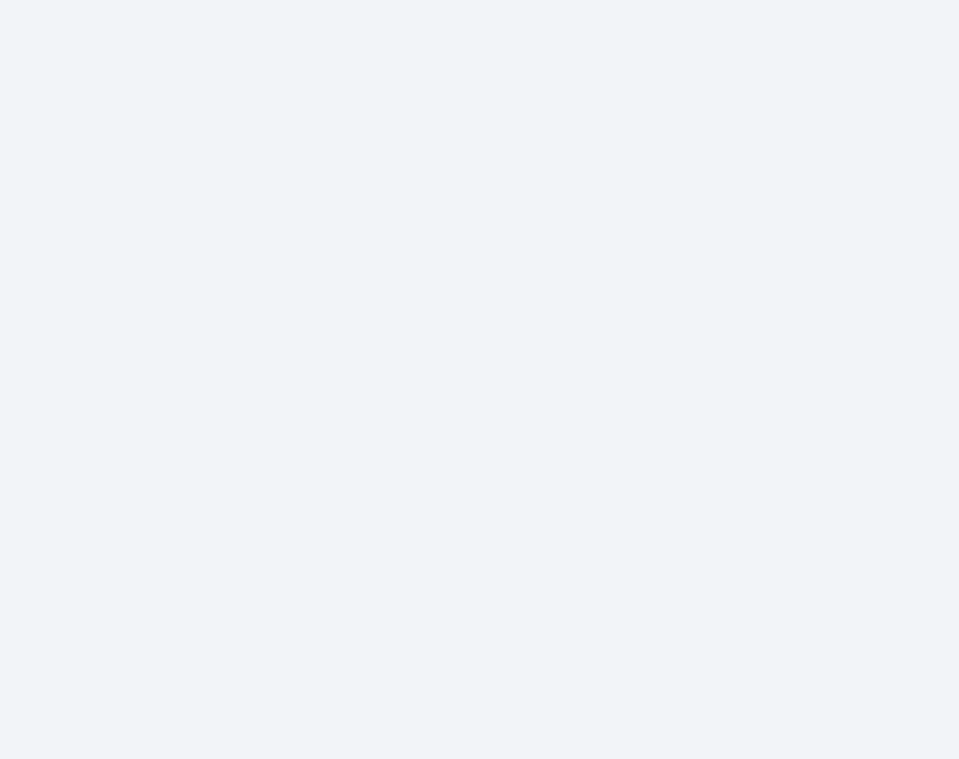
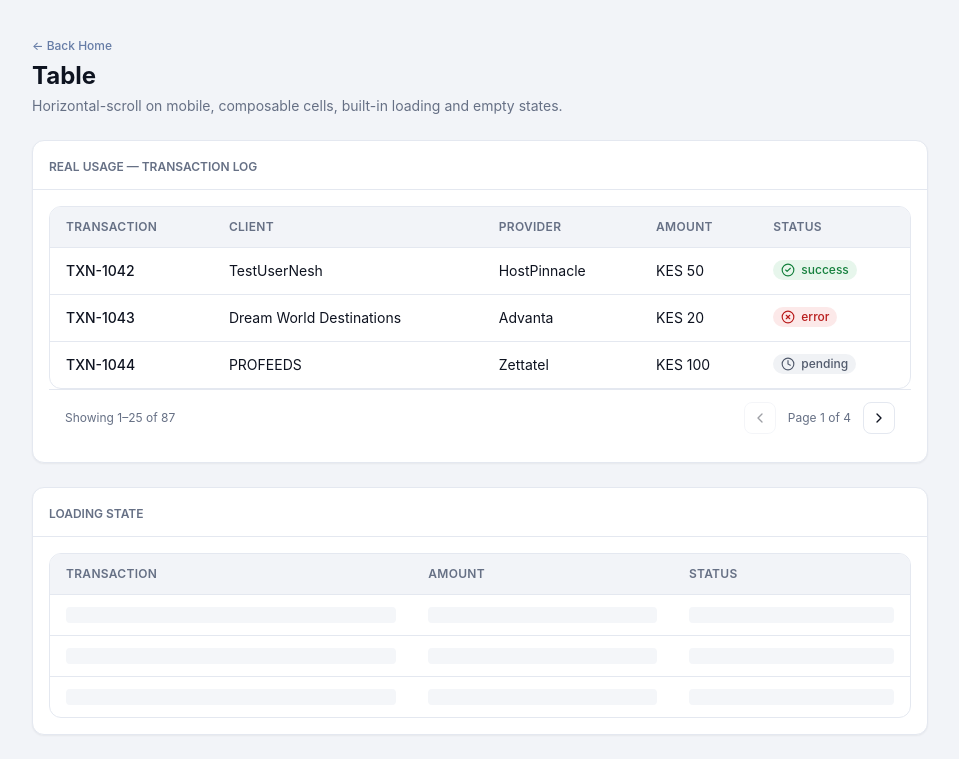
Before and after one commit to Nehemiah51000/icore-sms-design-system, a React (Vite) app: page /table in a window 1280 px wide. Before the commit this address had no page. Shown: the top 759 px of the page, without its empty margins (0-959 px from the left). Built offline with nearby package versions, Linux system fonts and the light colour scheme.

Commit message:
FEAT: add Table detail page with realistic transaction data and wire into home gallery

```diff
--- a/src/App.tsx
+++ b/src/App.tsx
@@ -6,6 +6,7 @@ import { ButtonPage } from './pages/ButtonPage';
 import { InputPage } from './pages/InputPage';
 import { StatusBadgePage } from './pages/StatusBadgePage';
 import { SelectPage } from './pages/SelectPage';
+import { TablePage } from './pages/TablePage';
 
 function App() {
   return (
@@ -17,6 +18,7 @@ function App() {
       <Route path='/input' element={<InputPage />} />
       <Route path='/status-badge' element={<StatusBadgePage />} />
       <Route path='/select' element={<SelectPage />} />
+      <Route path='/table' element={<TablePage />} />
     </Routes>
   );
 }
--- a/src/pages/Home.tsx
+++ b/src/pages/Home.tsx
@@ -119,6 +119,18 @@ export function Home() {
                 />
               }
             />
+
+            <PreviewCard
+              title='Table'
+              status='stable'
+              description='Horizontal-scroll table, loading/empty states, pagination'
+              to='/table'
+              preview={
+                <div className='text-xs text-text-muted'>
+                  5 sub-components + Pagination
+                </div>
+              }
+            />
           </div>
         </section>
       </main>
--- /dev/null
+++ b/src/pages/TablePage.tsx
@@ -0,0 +1,156 @@
+import { useState } from 'react';
+import { Link } from 'react-router-dom';
+import {
+  Table,
+  TableHeader,
+  TableBody,
+  TableRow,
+  TableHead,
+  TableCell,
+  TableEmpty,
+  TableSkeleton,
+} from '../ui/Table/Table';
+import { Pagination } from '../ui/Pagination/Pagination';
+import { StatusBadge } from '../ui/StatusBadge/StatusBadge';
+import { Card, CardHeader, CardBody } from '../ui/Card/Card';
+
+const mockTransactions = [
+  {
+    id: 'TXN-1042',
+    client: 'TestUserNesh',
+    provider: 'HostPinnacle',
+    amount: 'KES 50',
+    status: 'success' as const,
+  },
+  {
+    id: 'TXN-1043',
+    client: 'Dream World Destinations',
+    provider: 'Advanta',
+    amount: 'KES 20',
+    status: 'error' as const,
+  },
+  {
+    id: 'TXN-1044',
+    client: 'PROFEEDS',
+    provider: 'Zettatel',
+    amount: 'KES 100',
+    status: 'pending' as const,
+  },
+];
+
+export function TablePage() {
+  const [page, setPage] = useState(1);
+  const [loading] = useState(false);
+
+  return (
+    <div className='min-h-screen bg-bg-base text-text-main p-4 sm:p-8'>
+      <header className='mb-6'>
+        <Link
+          to='/'
+          className='text-xs font-medium text-navy-400 hover:underline'>
+          ← Back Home
+        </Link>
+        <h1 className='text-xl sm:text-2xl font-bold mt-1'>Table</h1>
+        <p className='text-sm text-text-muted mt-1'>
+          Horizontal-scroll on mobile, composable cells, built-in loading and
+          empty states.
+        </p>
+      </header>
+
+      <div className='space-y-6 max-w-4xl'>
+        <Card>
+          <CardHeader>
+            <span className='text-xs font-semibold uppercase text-text-muted'>
+              Real usage — transaction log
+            </span>
+          </CardHeader>
+          <CardBody className='p-0'>
+            <Table>
+              <TableHeader>
+                <TableRow>
+                  <TableHead>Transaction</TableHead>
+                  <TableHead>Client</TableHead>
+                  <TableHead>Provider</TableHead>
+                  <TableHead>Amount</TableHead>
+                  <TableHead>Status</TableHead>
+                </TableRow>
+              </TableHeader>
+              <TableBody>
+                {loading ? (
+                  <TableSkeleton rows={3} columns={5} />
+                ) : mockTransactions.length === 0 ? (
+                  <TableEmpty colSpan={5}>No transactions yet.</TableEmpty>
+                ) : (
+                  mockTransactions.map((t) => (
+                    <TableRow key={t.id}>
+                      <TableCell className='font-medium'>{t.id}</TableCell>
+                      <TableCell>{t.client}</TableCell>
+                      <TableCell>{t.provider}</TableCell>
+                      <TableCell>{t.amount}</TableCell>
+                      <TableCell>
+                        <StatusBadge status={t.status}>{t.status}</StatusBadge>
+                      </TableCell>
+                    </TableRow>
+                  ))
+                )}
+              </TableBody>
+            </Table>
+            <Pagination
+              currentPage={page}
+              lastPage={4}
+              total={87}
+              perPage={25}
+              onPageChange={setPage}
+            />
+          </CardBody>
+        </Card>
+
+        <Card>
+          <CardHeader>
+            <span className='text-xs font-semibold uppercase text-text-muted'>
+              Loading state
+            </span>
+          </CardHeader>
+          <CardBody className='p-0'>
+            <Table>
+              <TableHeader>
+                <TableRow>
+                  <TableHead>Transaction</TableHead>
+                  <TableHead>Amount</TableHead>
+                  <TableHead>Status</TableHead>
+                </TableRow>
+              </TableHeader>
+              <TableBody>
+                <TableSkeleton rows={3} columns={3} />
+              </TableBody>
+            </Table>
+          </CardBody>
+        </Card>
+
+        <Card>
+          <CardHeader>
+            <span className='text-xs font-semibold uppercase text-text-muted'>
+              Empty state
+            </span>
+          </CardHeader>
+          <CardBody className='p-0'>
+            <Table>
+              <TableHeader>
+                <TableRow>
+                  <TableHead>Transaction</TableHead>
+                  <TableHead>Amount</TableHead>
+                  <TableHead>Status</TableHead>
+                </TableRow>
+              </TableHeader>
+              <TableBody>
+                <TableEmpty colSpan={3}>
+                  No transactions match your filters.
+                </TableEmpty>
+              </TableBody>
+            </Table>
+          </CardBody>
+        </Card>
+      </div>
+    </div>
+  );
+}
```
